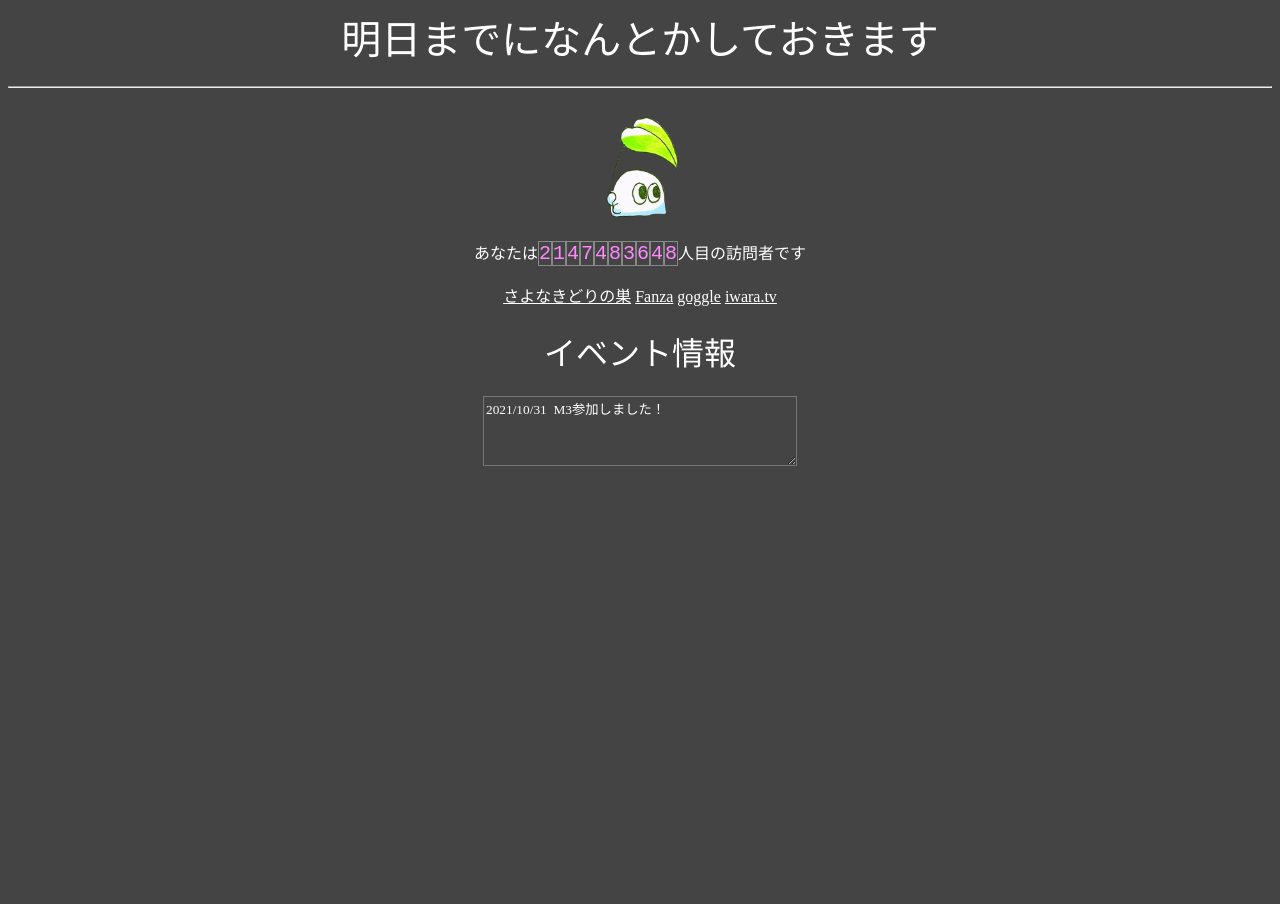
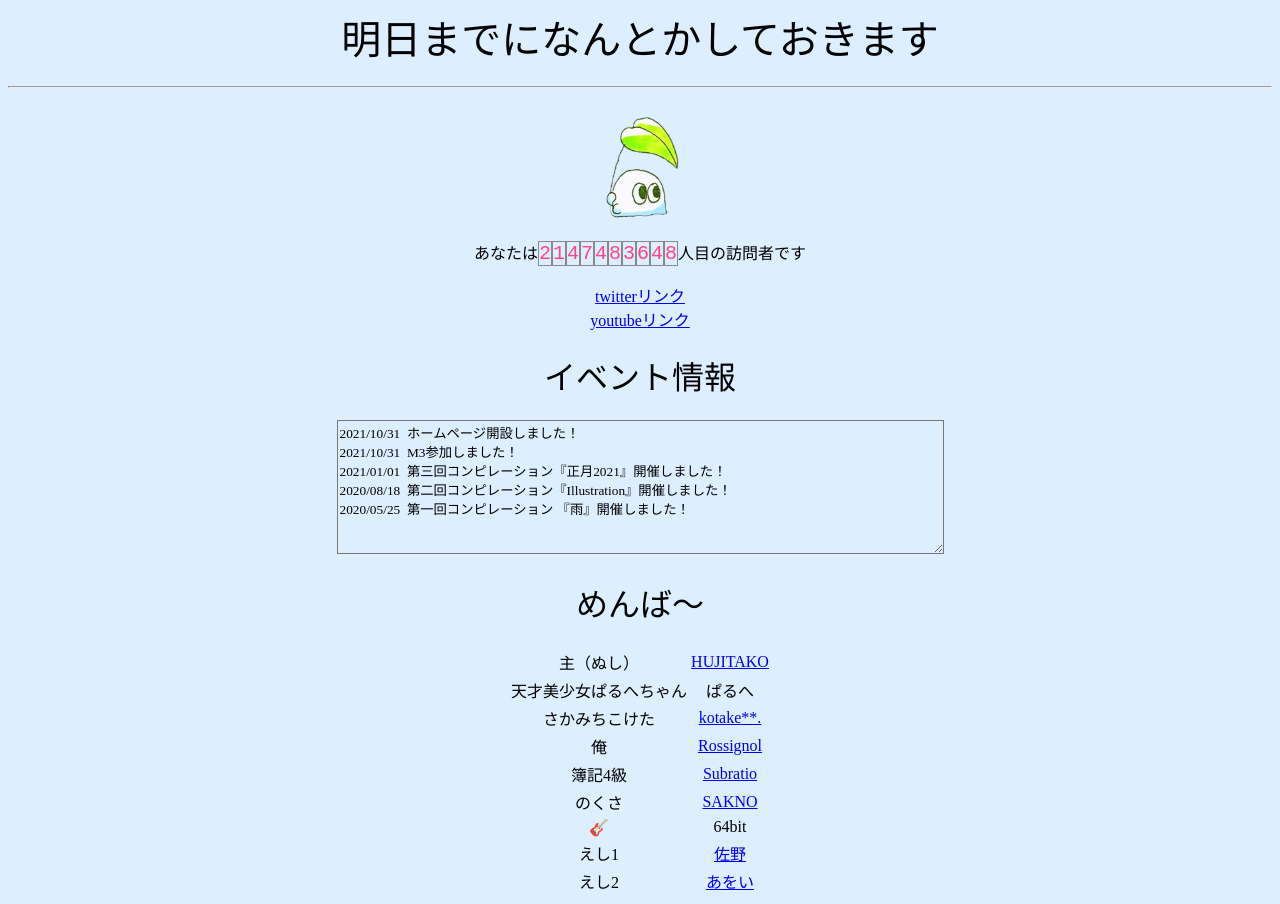
Before and after one commit to ashitanan/ashitanan.github.io, a plain HTML site: page index.html in a window 1280 px wide. Before the commit the page ends 800 px from the top, so only its background shows below. Drawn offline with Linux system fonts and the light colour scheme.

Commit message:
Add files via upload

```diff
--- a/index.html
+++ b/index.html
@@ -12,12 +12,27 @@
 
 <div>あなたは<span>2</span><span>1</span><span>4</span><span>7</span><span>4</span><span>8</span><span>3</span><span>6</span><span>4</span><span>8</span>人目の訪問者です</div><br>
 
-<a href=''>さよなきどりの巣</a>
-<a href=''>Fanza</a>
-<a href=''>goggle</a>
-<a href=''>iwara.tv</a>
+<a href='https://twitter.com/Ashitanan'>twitterリンク</a><br>
+<a href='https://t.co/nWzJR6xFdZ?amp=1'>youtubeリンク</a><br>
 
 <h1>イベント情報</h1>
-<textarea cols="40" rows="4">
+<textarea cols="80" rows="8">
+2021/10/31  ホームページ開設しました！
 2021/10/31  M3参加しました！
+2021/01/01  第三回コンピレーション『正月2021』開催しました！
+2020/08/18  第二回コンピレーション『Illustration』開催しました！
+2020/05/25  第一回コンピレーション 『雨』開催しました！
 </textarea>
+
+<h1>めんば～</h1>
+<table>
+<tr><th>主（ぬし） <td><a href='https://twitter.com/hujitako_pha'>HUJITAKO</a>
+<tr><th>天才美少女ぱるへちゃん <td><a>ぱるへ</a>
+<tr><th>さかみちこけた <td><a href='https://twitter.com/kotake_s'>kotake**.</a>
+<tr><th>俺 <td><a href='https://twitter.com/ag5jm'>Rossignol</a>
+<tr><th>簿記4級 <td><a href='https://twitter.com/Subratio_add7'>Subratio</a>
+<tr><th>のくさ <td><a href='https://twitter.com/sakno3592'>SAKNO</a>
+<tr><th>🎸 <td><a>64bit</a>
+<tr><th>えし1 <td><a href='https://twitter.com/_3an0'>佐野</a>
+<tr><th>えし2 <td><a href='https://twitter.com/altea0923'>あをい</a>
+</table>
--- a/style.css
+++ b/style.css
@@ -1,6 +1,5 @@
 *{
-  background-color: #444444;
-  color: #ffffff;
+  background-color: #def;
   font-family: serif;
   font-weight: 100;
   text-align: center;
@@ -17,7 +16,11 @@ textarea {
 
 span {
   font-family: monospace;
-  color: #ff88ff;
+  color: #f48;
   border: 1px solid #888888;
   font-size: 20px;
 }
+
+table {
+  margin:auto;
+}
```
